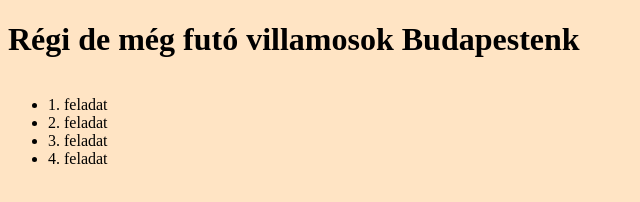
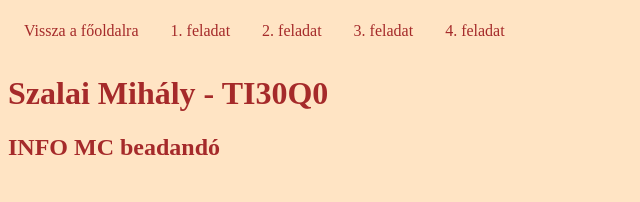
Before and after one commit to ifjuszalaimihaly/info_mc_beadando_2, a plain HTML site: page index.html in a window 1280 px wide. Shown: the whole page, without its empty margins (0-640 px from the left). Drawn offline with Linux system fonts and the light colour scheme.

Commit message:
added menu

```diff
--- a/index.html
+++ b/index.html
@@ -4,21 +4,21 @@
     <meta charset="UTF-8">
     <meta name="viewport" content="width=device-width, initial-scale=1.0">
     <meta http-equiv="X-UA-Compatible" content="ie=edge">
-    <title>Régi de még futó villamosok Budapesten</title>
-    <link rel="stylesheet" href="./style/1-style.css">
+    <title>Szalai Mihály Info MC beadandó</title>
+    <link rel="stylesheet" href="./style/style.css">
     <link rel="icon" href="./favicon.ico" type="image/x-icon">
   </head>
   <body>
+    <ul>
+        <li><a href="index.html">Vissza a főoldalra</a></li>
+        <li><a href="1-feladat.html">1. feladat</a></li>
+        <li><a href="2-feladat.html">2. feladat</a></li>
+        <li><a href="3-feladat.html">3. feladat</a></li>
+        <li><a href="4-feladat.html">4. feladat</a></li>
+    </ul>
     <main>
-        <h1>Régi de még futó villamosok Budapestenk</h1>
-        <div class="container">
-            <ul>
-                <li>1. feladat</li>
-                <li>2. feladat</li>
-                <li>3. feladat</li>
-                <li>4. feladat</li>
-            </ul>
-        </div>
+        <h1>Szalai Mihály - TI30Q0</h1>
+        <h2>INFO MC beadandó</h2>
     </main>
   </body>
 </html>
--- a/style/1-style.css
+++ b/style/style.css
@@ -1,6 +1,30 @@
 /* Container holding the image and the text */
 body {
     background-color: bisque;
+    color: brown;
+}
+
+ul {
+  list-style-type: none;
+  margin: 0;
+  padding: 0;
+  overflow: hidden;
+  background-color: bisque;
+}
+
+li {
+  float: left;
+}
+
+li a {
+  display: block;
+  text-align: center;
+  padding: 14px 16px;
+  text-decoration: none;
+  color: brown;
+}
+li a:hover {
+  background-color: #f6dAc5;
 }
 
 .container {
@@ -34,7 +58,7 @@ body {
     position: absolute;
     background-color: bisque;
     opacity: 0.5;
-    color: black;
+    color: brown;
     padding-left: 20x;
     padding-right: 20px;
     margin: 5px;
@@ -45,4 +69,5 @@ body {
     height: 20px;
     border-radius: 2px;
     background-color: bisque;
+    color: brown;
   }
```
Also changed, not shown: 1-feladat.html (+9 -2 lines), 2-feladat.html (+8 -1 lines), 3-feladat.html (+8 -1 lines), 4-feladat.html (+8 -1 lines).
